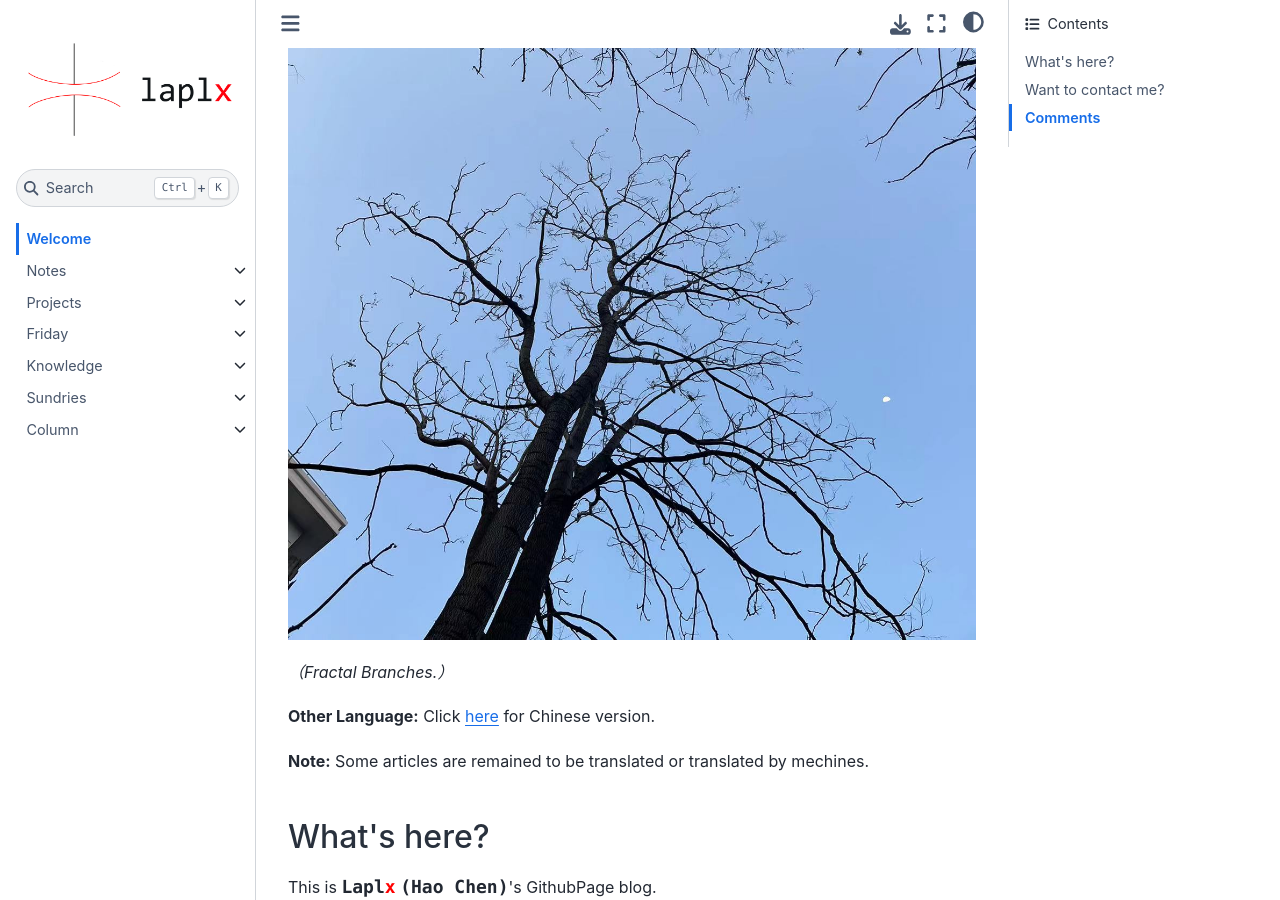
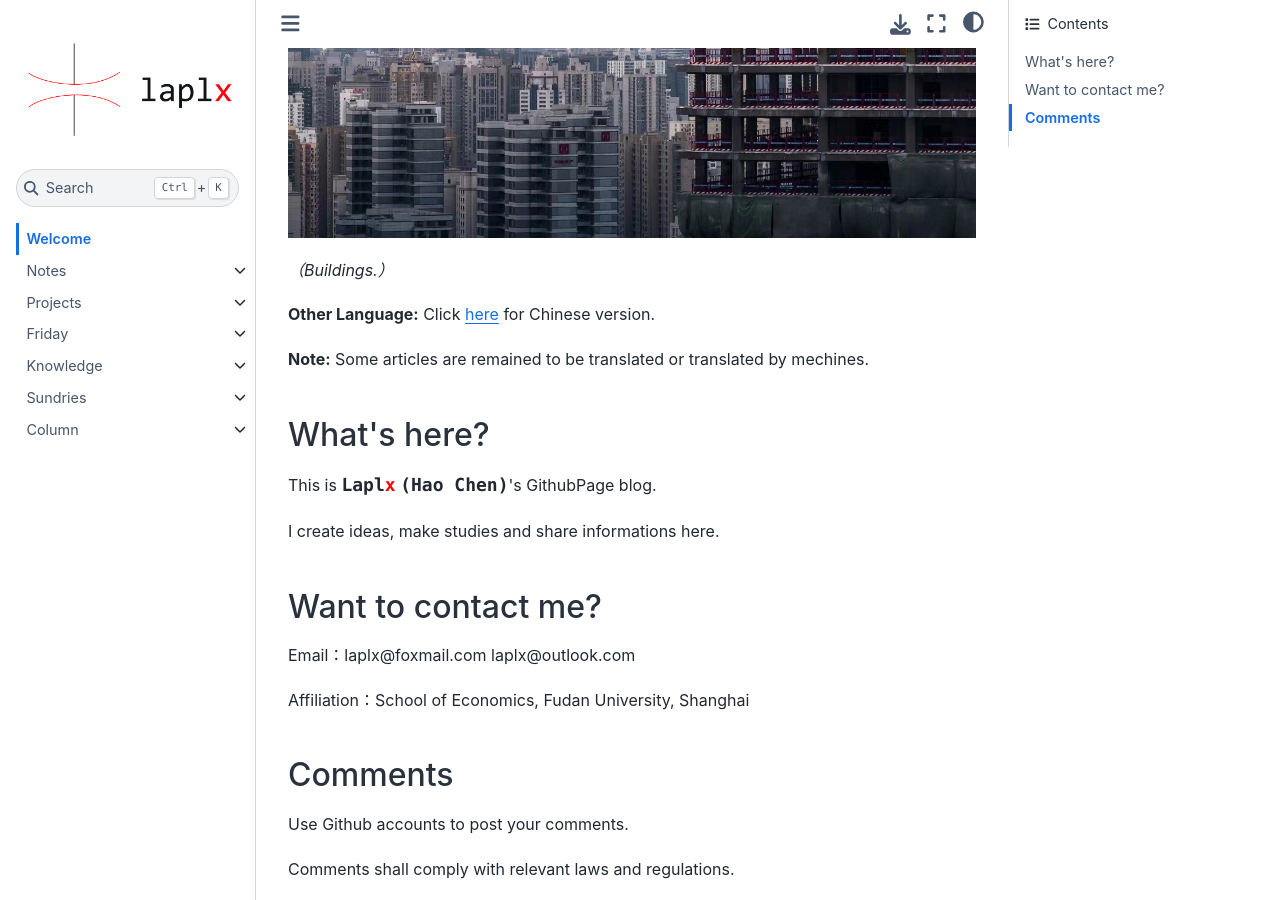
Before and after one commit to Laplx/blog_en, a Jupyter Book: the page built from intro.md, in a window 1280 px wide and 900 px high, scrolled down 412 px. Built offline with Jupyter Book 1.0.4 settings and Sphinx 7.4.7 and the Sphinx Book theme 1.1.4, drawn with Linux system fonts in a browser that asks for light colours; comment, search, counter and statistics services are not loaded.

Commit message:
24.3.14 renew

```diff
--- a/intro.md
+++ b/intro.md
@@ -2,7 +2,7 @@
 
 ![](./introg.jpg)
 
-*（Fractal Branches.）*
+*（Buildings.）*
 
 **Other Language:** Click [here](https://laplx.cc) for Chinese version.
 
```
Also changed, not shown: note.md (+6 -0 lines), introg.jpg, 1 other file.
